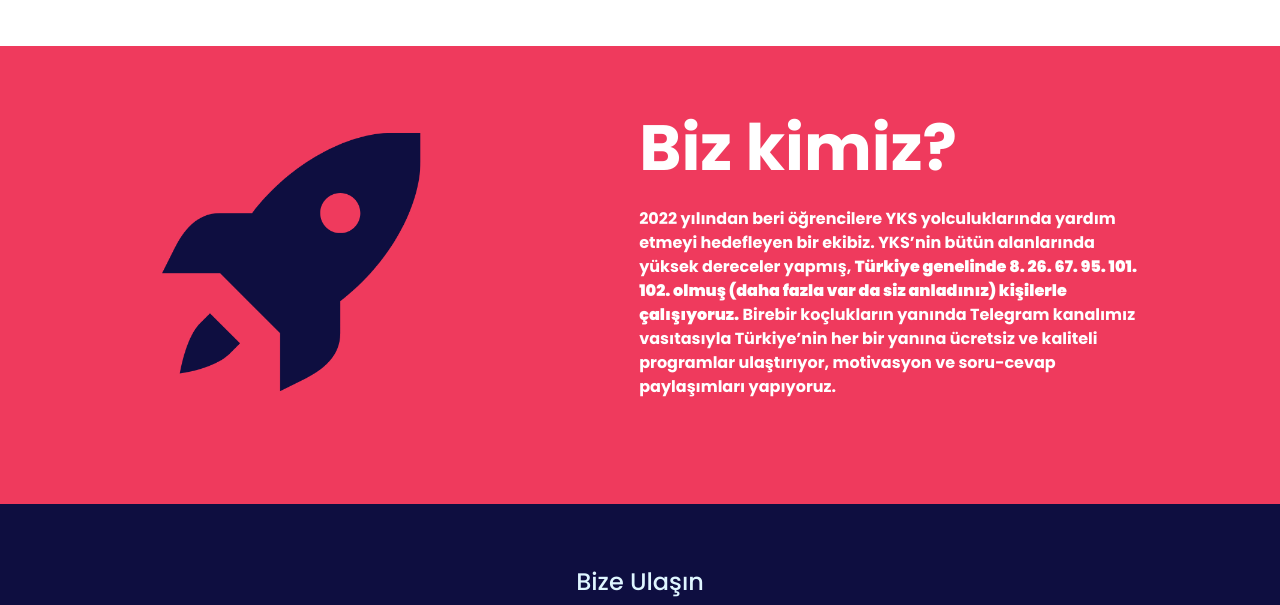
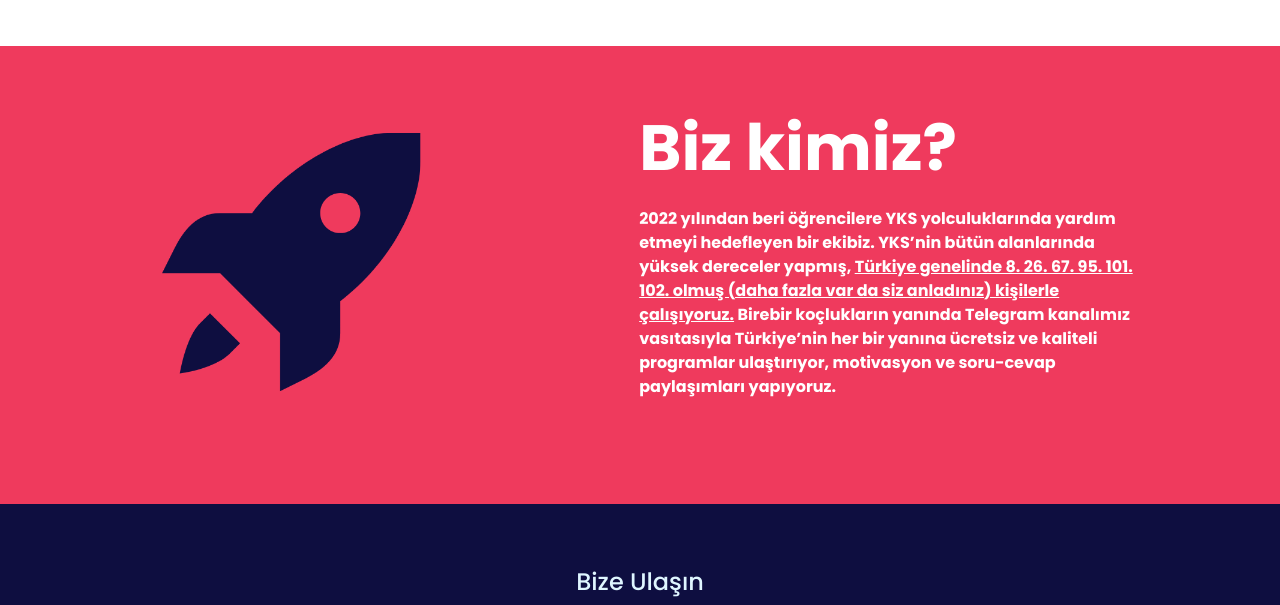
Before and after one commit to abdunzelil/DereceKocluk, a website: page index.html in a window 1280 px wide. Shown: the part 1319-1924 px from the top of the page. Drawn offline with nearby package versions, Linux system fonts and the light colour scheme.

Commit message:
Update index.html

```diff
--- a/index.html
+++ b/index.html
@@ -81,7 +81,7 @@
       <div class="textBox">
         <h2>Biz kimiz?</h2>
         <p> 2022 yılından beri öğrencilere YKS yolculuklarında yardım etmeyi hedefleyen bir ekibiz.
-          YKS’nin bütün alanlarında yüksek dereceler yapmış, <b>Türkiye genelinde 8. 26. 67. 95. 101. 102. olmuş (daha fazla var da siz anladınız) kişilerle çalışıyoruz.</b>
+          YKS’nin bütün alanlarında yüksek dereceler yapmış, <u>Türkiye genelinde 8. 26. 67. 95. 101. 102. olmuş (daha fazla var da siz anladınız) kişilerle çalışıyoruz.</u>
           Birebir koçlukların yanında Telegram kanalımız vasıtasıyla Türkiye’nin her bir yanına ücretsiz ve kaliteli programlar ulaştırıyor,
           motivasyon ve soru-cevap paylaşımları yapıyoruz. </p>
       </div>
```
